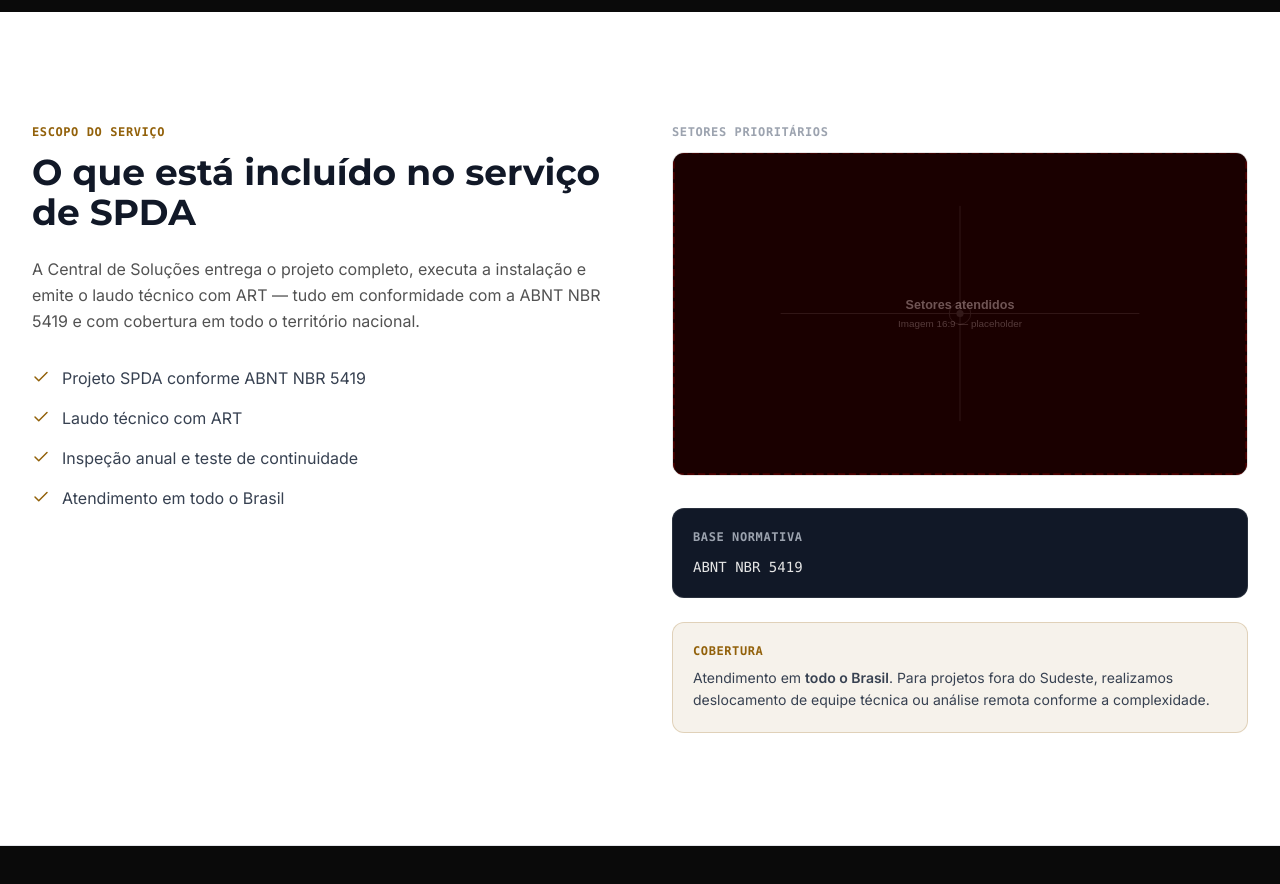
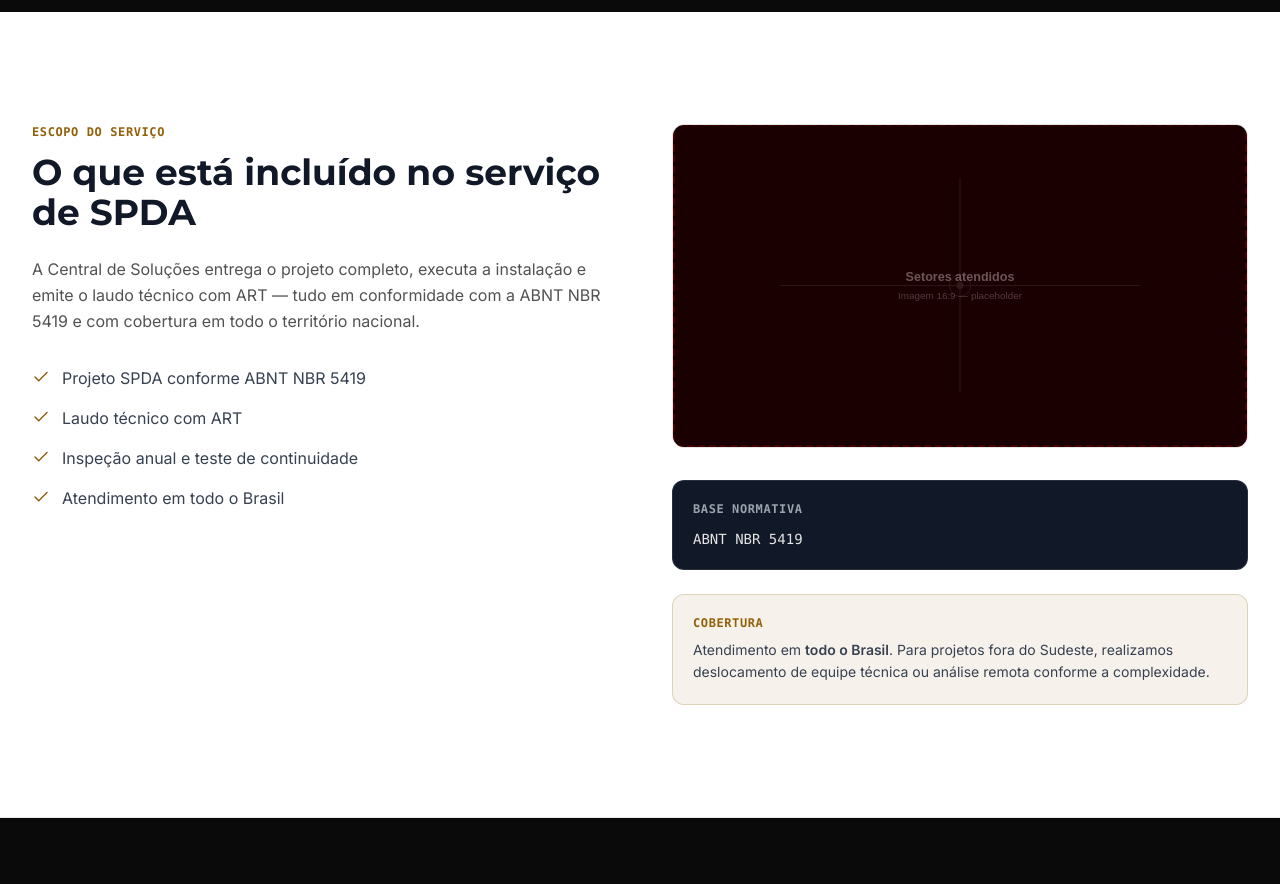
Before and after one commit to BarcelosMoises/Landing-Page-Central, a Next.js app: page /spda-para-raios in a window 1280 px wide. Shown: the part 840-1724 px from the top of the page. Built offline with nearby package versions, Linux system fonts and the light colour scheme.

Commit message:
refactor: remove "Setores prioritários" label above placeholder images in service subpages

```diff
--- a/app/avcb-corpo-de-bombeiros/page.tsx
+++ b/app/avcb-corpo-de-bombeiros/page.tsx
@@ -366,7 +366,6 @@ export default function PageAVCB() {
               </div>
 
               <div>
-                <p className="text-xs font-semibold text-neutral-400 uppercase tracking-wider mb-3 font-mono">Setores prioritários</p>
                 <div className="relative w-full aspect-video rounded-xl overflow-hidden bg-neutral-100 border border-neutral-200">
                   <Image
                     src="/images/placeholder-setores.svg"
--- a/app/licenciamento-ambiental/page.tsx
+++ b/app/licenciamento-ambiental/page.tsx
@@ -350,7 +350,6 @@ export default function PageLicenciamentoAmbiental() {
               </div>
 
               <div>
-                <p className="text-xs font-semibold text-neutral-400 uppercase tracking-wider mb-3 font-mono">Setores prioritários</p>
                 <div className="relative w-full aspect-video rounded-xl overflow-hidden bg-neutral-100 border border-neutral-200">
                   <Image
                     src="/images/placeholder-setores.svg"
--- a/app/spda-para-raios/page.tsx
+++ b/app/spda-para-raios/page.tsx
@@ -354,7 +354,6 @@ export default function PageSPDA() {
               </div>
 
               <div>
-                <p className="text-xs font-semibold text-neutral-400 uppercase tracking-wider mb-3 font-mono">Setores prioritários</p>
                 <div className="relative w-full aspect-video rounded-xl overflow-hidden bg-neutral-100 border border-neutral-200">
                   <Image
                     src="/images/placeholder-setores.svg"
--- a/app/vigilancia-sanitaria/page.tsx
+++ b/app/vigilancia-sanitaria/page.tsx
@@ -336,7 +336,6 @@ export default function PageVigilanciaSanitaria() {
               </div>
 
               <div>
-                <p className="text-xs font-semibold text-neutral-400 uppercase tracking-wider mb-3 font-mono">Setores prioritários</p>
                 <div className="relative w-full aspect-video rounded-xl overflow-hidden bg-neutral-100 border border-neutral-200">
                   <Image
                     src="/images/placeholder-setores.svg"
```
